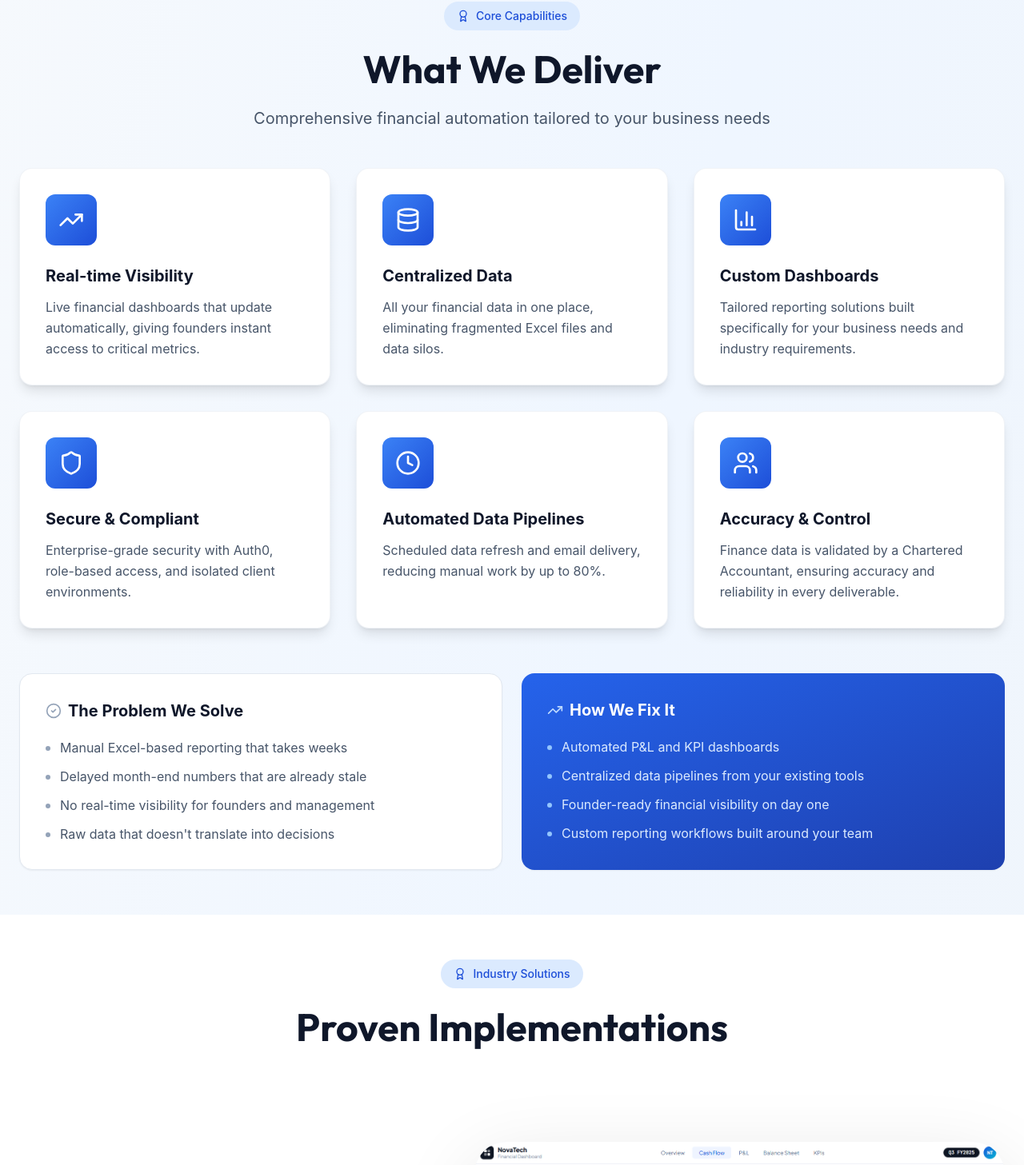
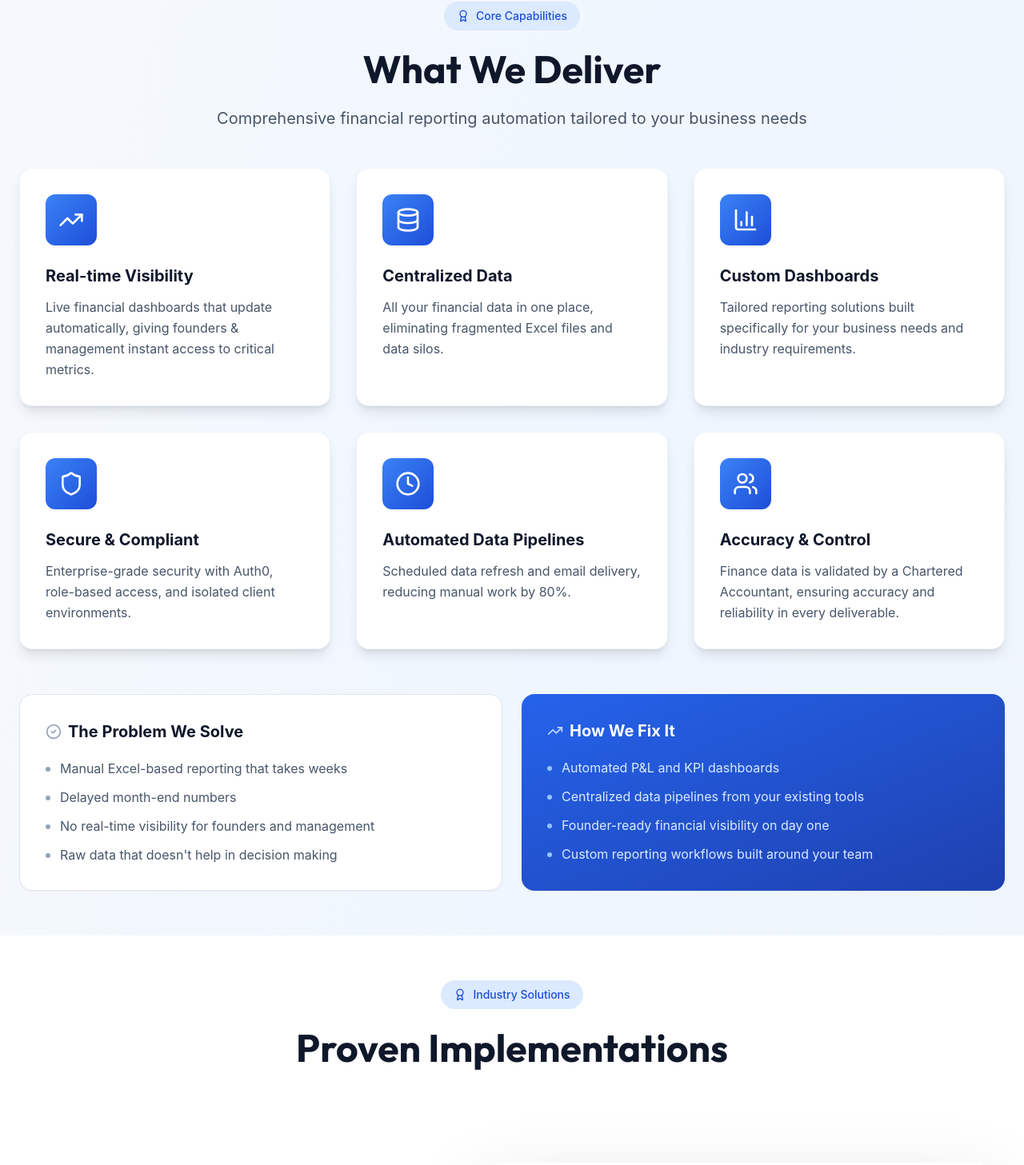
Before and after one commit to NovoMetrics/novometrics-site, a React (Create React App) app: page / in a window 1280 px wide. Shown: the part 1580-3037 px from the top of the page at 80% size. Built offline with nearby package versions, Linux system fonts and the light colour scheme; a web font is replaced by a local one.

Commit message:
Grammar changes

```diff
--- a/src/pages/Home.js
+++ b/src/pages/Home.js
@@ -226,7 +226,7 @@ export default function Home() {
     {
       icon: <TrendingUp className="w-8 h-8" />,
       title: "Real-time Visibility",
-      description: "Live financial dashboards that update automatically, giving founders instant access to critical metrics."
+      description: "Live financial dashboards that update automatically, giving founders & management instant access to critical metrics."
     },
     {
       icon: <Database className="w-8 h-8" />,
@@ -246,7 +246,7 @@ export default function Home() {
     {
       icon: <Clock className="w-8 h-8" />,
       title: "Automated Data Pipelines",
-      description: "Scheduled data refresh and email delivery, reducing manual work by up to 80%."
+      description: "Scheduled data refresh and email delivery, reducing manual work by 80%."
     },
     {
       icon: <Users className="w-8 h-8" />,
@@ -394,7 +394,7 @@ export default function Home() {
               What We Deliver
             </h2>
             <p className="text-xl text-slate-600 max-w-3xl mx-auto">
-              Comprehensive financial automation tailored to your business needs
+              Comprehensive financial reporting automation tailored to your business needs
             </p>
           </div>
 
@@ -426,9 +426,9 @@ export default function Home() {
               <ul className="space-y-3 text-slate-600">
                 {[
                   "Manual Excel-based reporting that takes weeks",
-                  "Delayed month-end numbers that are already stale",
+                  "Delayed month-end numbers",
                   "No real-time visibility for founders and management",
-                  "Raw data that doesn't translate into decisions",
+                  "Raw data that doesn't help in decision making",
                 ].map((item, i) => (
                   <li key={i} className="flex items-start gap-3">
                     <div className="w-1.5 h-1.5 bg-slate-400 rounded-full mt-2.5 shrink-0" />
@@ -544,7 +544,7 @@ export default function Home() {
             className="text-4xl md:text-5xl font-bold mb-10 text-center"
             style={{ fontFamily: "'Outfit', sans-serif" }}
           >
-            Ready to Automate Your Finance?
+            Ready to Automate Your Reporting?
           </h2>
 
           <div className="grid md:grid-cols-2 gap-12 items-start">
```
